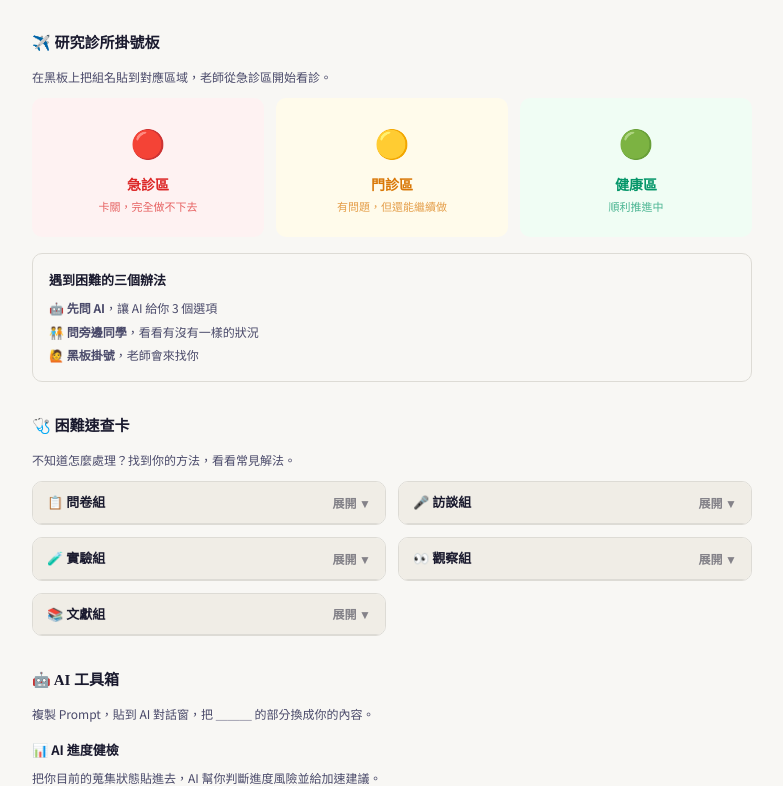
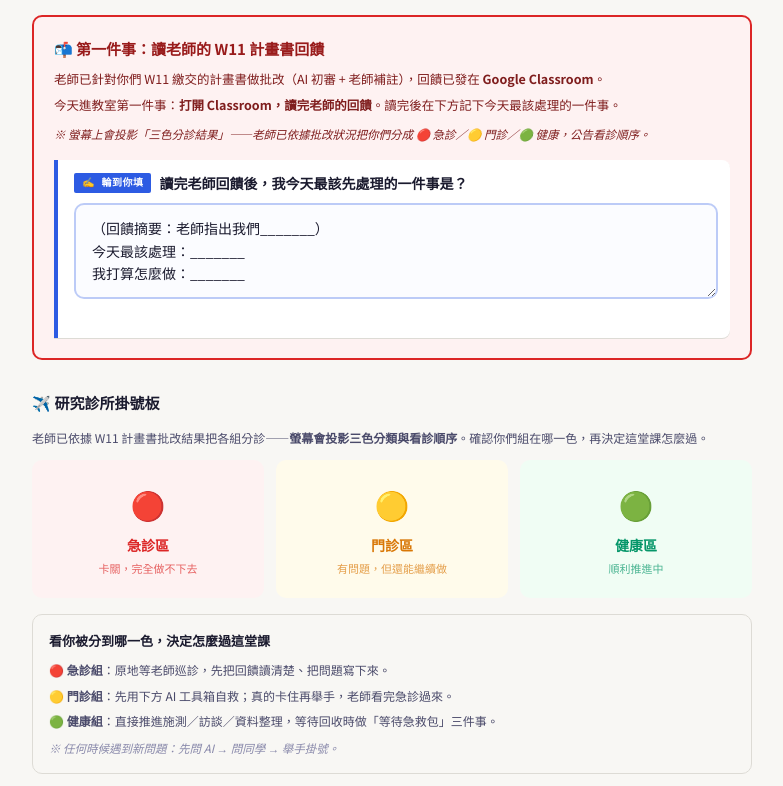
Before and after one commit to Ivanchen114/research-navigator, a React (Vite) app: page /w12 in a window 1280 px wide. Shown: the part 980-1766 px from the top of the page, without its empty margins (368-1151 px from the left). Built offline with nearby package versions, Linux system fonts and the light colour scheme.

Commit message:
更新: 2026-04-24 00:55

```diff
--- a/src/data/portfolioRegistry.js
+++ b/src/data/portfolioRegistry.js
@@ -210,6 +210,7 @@ export const PORTFOLIO_REGISTRY = [
     weekLabel: 'W12 執行週 I：研究診所 Open Office',
     weekRoute: '/w12',
     fields: [
+      { key: 'w12-feedback-action', label: '讀完 W11 老師回饋後的首要任務', question: '讀完老師回饋後，我今天最該先處理的一件事是？' },
       { key: 'w12-diary-1', label: '關鍵行動 1' },
       { key: 'w12-diary-2', label: '關鍵行動 2' },
       { key: 'w12-diary-3', label: '關鍵行動 3' },
--- a/src/pages/W12Page.jsx
+++ b/src/pages/W12Page.jsx
@@ -69,11 +69,11 @@ const TROUBLE_CARDS = [
     },
 ];
 
-/* — 等待急救包 — */
+/* — 等待急救包（對焦 W11-W12 時序：Pilot 剛完成、施測剛啟動，備案可能要動用） — */
 const RESCUE_TASKS = [
-    { icon: '📝', title: '預寫第三章', desc: '把你這週如何找受訪者、發了幾份、怎麼做實驗的過程，用文字打成草稿。這就是期末報告「研究方法」章節！' },
-    { icon: '📚', title: '整理文獻格式', desc: '把 W6 找的文獻按 APA 格式整理成參考文獻清單，報告末尾直接貼上。' },
-    { icon: '🧹', title: '資料清洗預習', desc: '打開 Google 表單後台，檢查已回收的問卷，辨認並標記「一直線亂填」的無效問卷。' },
+    { icon: '🔎', title: '補跑 Pilot 前測檢查', desc: '重看 W11 Pilot 抓出的工具問題，確認修正版本真的改好了再繼續發（問卷題目順序、訪談問題鬆緊度、實驗指導語）。' },
+    { icon: '📞', title: '啟動備案聯絡清單', desc: '對照你自己在 W11 寫的備案——把還沒回覆的受訪者／受試者列成清單，逐一發 LINE 提醒，超過 24 小時未回就換備案人選。' },
+    { icon: '🧹', title: '初步資料清洗', desc: '打開已回收的問卷／訪談逐字稿／觀察紀錄，先標記可疑樣本（全勾同選項、單字回答、漏填大半），標記好讓 W13 分析時直接用。' },
 ];
 
 /* — AI Prompts — */
@@ -116,6 +116,7 @@ const DIARY_REVIEW_PROMPT = `以下是我這週的三條研究日誌：
 
 /* — ExportButton 欄位（只剩日誌部分） — */
 const EXPORT_FIELDS = [
+    { key: 'w12-feedback-action', label: '讀完 W11 老師回饋後的首要任務', question: '讀完老師回饋後，我今天最該先處理的一件事是？' },
     { key: 'w12-diary-1', label: '關鍵行動 1' },
     { key: 'w12-diary-2', label: '關鍵行動 2' },
     { key: 'w12-diary-3', label: '關鍵行動 3' },
@@ -194,6 +195,11 @@ const W12Page = () => {
     const saved = readRecords();
     const myMethod = saved['w9-my-method'] || saved['w8-tool-method'] || '';
     const myTopic = saved['w8-merged-topic'] || saved['w8-research-question'] || '';
+    /* W11 施測啟動計畫帶入（讓學生看得到自己上週定的目標/時程/備案） */
+    const w11Target = saved['w11-plan-target']?.trim() || '';
+    const w11Schedule = saved['w11-plan-schedule']?.trim() || '';
+    const w11Backup = saved['w11-plan-backup']?.trim() || '';
+    const hasW11Plan = !!(w11Target || w11Schedule || w11Backup);
 
     return (
         <div className="page-container animate-in-fade-slide">
@@ -217,10 +223,10 @@ const W12Page = () => {
                 accentTitle="自由工作時間"
                 subtitle="這堂課沒有老師台上講課。整堂課是自由工作時間＋個別診所。核心任務只有一個：把資料蒐集回來。"
                 meta={[
-                    { label: '第一節', value: '自由工作時間 + 個別診所掛號' },
+                    { label: '第一節', value: '讀 W11 計畫書回饋 → 三色分診 → 個別診所' },
                     { label: '第二節', value: '研究日誌 + W13 中期報告預備' },
                     { label: '課堂產出', value: '研究日誌 ×3 + 中期報告草稿' },
-                    { label: '前置要求', value: 'W11 工具已設計 + 資料蒐集進行中' },
+                    { label: '前置要求', value: 'W11 倫理通過 + 施測已啟動（工具定稿 + 備案清單）' },
                 ]}
             />
             <CourseArc items={[
@@ -252,11 +258,49 @@ const W12Page = () => {
                 </div>
             )}
 
+            {/* 📬 W11 計畫書回饋必讀區（W12 第一件事） */}
+            <div className="mt-4 p-5 rounded-[var(--radius-unified)] border-2 border-[#DC2626] bg-[#FEF2F2]">
+                <p className="text-[15px] font-bold text-[#991B1B] mb-2">📬 第一件事：讀老師的 W11 計畫書回饋</p>
+                <div className="text-[12.5px] text-[#7F1D1D] leading-relaxed flex flex-col gap-1.5">
+                    <p>老師已針對你們 W11 繳交的計畫書做批改（AI 初審 + 老師補註），回饋已發在 <strong>Google Classroom</strong>。</p>
+                    <p>今天進教室第一件事：<strong>打開 Classroom，讀完老師的回饋</strong>。讀完後在下方記下今天最該處理的一件事。</p>
+                    <p className="mt-1 text-[11.5px] italic">※ 螢幕上會投影「三色分診結果」——老師已依據批改狀況把你們分成 🔴 急診／🟡 門診／🟢 健康，公告看診順序。</p>
+                </div>
+                <div className="mt-4">
+                    <ThinkRecord
+                        dataKey="w12-feedback-action"
+                        prompt="讀完老師回饋後，我今天最該先處理的一件事是？"
+                        defaultTemplate={'（回饋摘要：老師指出我們_______）\n今天最該處理：_______\n我打算怎麼做：_______'}
+                    />
+                </div>
+            </div>
+
+            {/* W11 施測啟動計畫帶入 */}
+            {hasW11Plan && (
+                <div className="mt-4 p-4 rounded-[var(--radius-unified)] bg-[#FEF3C7] border border-[#FCD34D]">
+                    <p className="text-[12px] text-[#92400E] font-bold mb-2">🎯 你在 W11 定下的施測啟動計畫</p>
+                    <div className="flex flex-col gap-2 text-[12.5px] text-[#78350F] leading-relaxed">
+                        {w11Target && (
+                            <p><span className="font-bold">本週目標 ▸</span> {w11Target}</p>
+                        )}
+                        {w11Schedule && (
+                            <p><span className="font-bold">時程 ▸</span> {w11Schedule}</p>
+                        )}
+                        {w11Backup && (
+                            <p><span className="font-bold">備案 ▸</span> {w11Backup}</p>
+                        )}
+                    </div>
+                    <p className="text-[11px] text-[#92400E] mt-2 italic">
+                        → 這是你自己上週的承諾。對照今天的進度：超前、剛好、還是落後？落後就啟動備案。
+                    </p>
+                </div>
+            )}
+
             {/* ═══ 工具區 ═══ */}
 
             {/* ── 1. 三色掛號提醒 ── */}
             <h2 className="text-[15px] font-bold text-[var(--ink)] mt-8 mb-3">✈️ 研究診所掛號板</h2>
-            <p className="text-[12px] text-[var(--ink-mid)] mb-3">在黑板上把組名貼到對應區域，老師從急診區開始看診。</p>
+            <p className="text-[12px] text-[var(--ink-mid)] mb-3">老師已依據 W11 計畫書批改結果把各組分診——<strong>螢幕會投影三色分類與看診順序</strong>。確認你們組在哪一色，再決定這堂課怎麼過。</p>
             <div className="w12-triage-grid">
                 {TRIAGE_ZONES.map(z => (
                     <div key={z.label} className={`w12-triage-card ${z.className}`}>
@@ -267,14 +311,15 @@ const W12Page = () => {
                 ))}
             </div>
 
-            {/* 求助三招 */}
+            {/* 分診後怎麼辦 */}
             <div className="mt-4 p-4 rounded-[var(--radius-unified)] border border-[var(--border)]">
-                <p className="text-[13px] font-bold text-[var(--ink)] mb-2">遇到困難的三個辦法</p>
-                <div className="text-[12px] text-[var(--ink-mid)] leading-relaxed flex flex-col gap-1">
-                    <span>🤖 <strong>先問 AI</strong>，讓 AI 給你 3 個選項</span>
-                    <span>🧑‍🤝‍🧑 <strong>問旁邊同學</strong>，看看有沒有一樣的狀況</span>
-                    <span>🙋 <strong>黑板掛號</strong>，老師會來找你</span>
+                <p className="text-[13px] font-bold text-[var(--ink)] mb-2">看你被分到哪一色，決定怎麼過這堂課</p>
+                <div className="text-[12px] text-[var(--ink-mid)] leading-relaxed flex flex-col gap-1.5">
+                    <span>🔴 <strong>急診組</strong>：原地等老師巡診，先把回饋讀清楚、把問題寫下來。</span>
+                    <span>🟡 <strong>門診組</strong>：先用下方 AI 工具箱自救；真的卡住再舉手，老師看完急診過來。</span>
+                    <span>🟢 <strong>健康組</strong>：直接推進施測／訪談／資料整理，等待回收時做「等待急救包」三件事。</span>
                 </div>
+                <p className="mt-2 text-[11.5px] text-[var(--ink-light)] italic">※ 任何時候遇到新問題：先問 AI → 問同學 → 舉手掛號。</p>
             </div>
 
             {/* ── 2. 困難速查卡 ── */}
```
